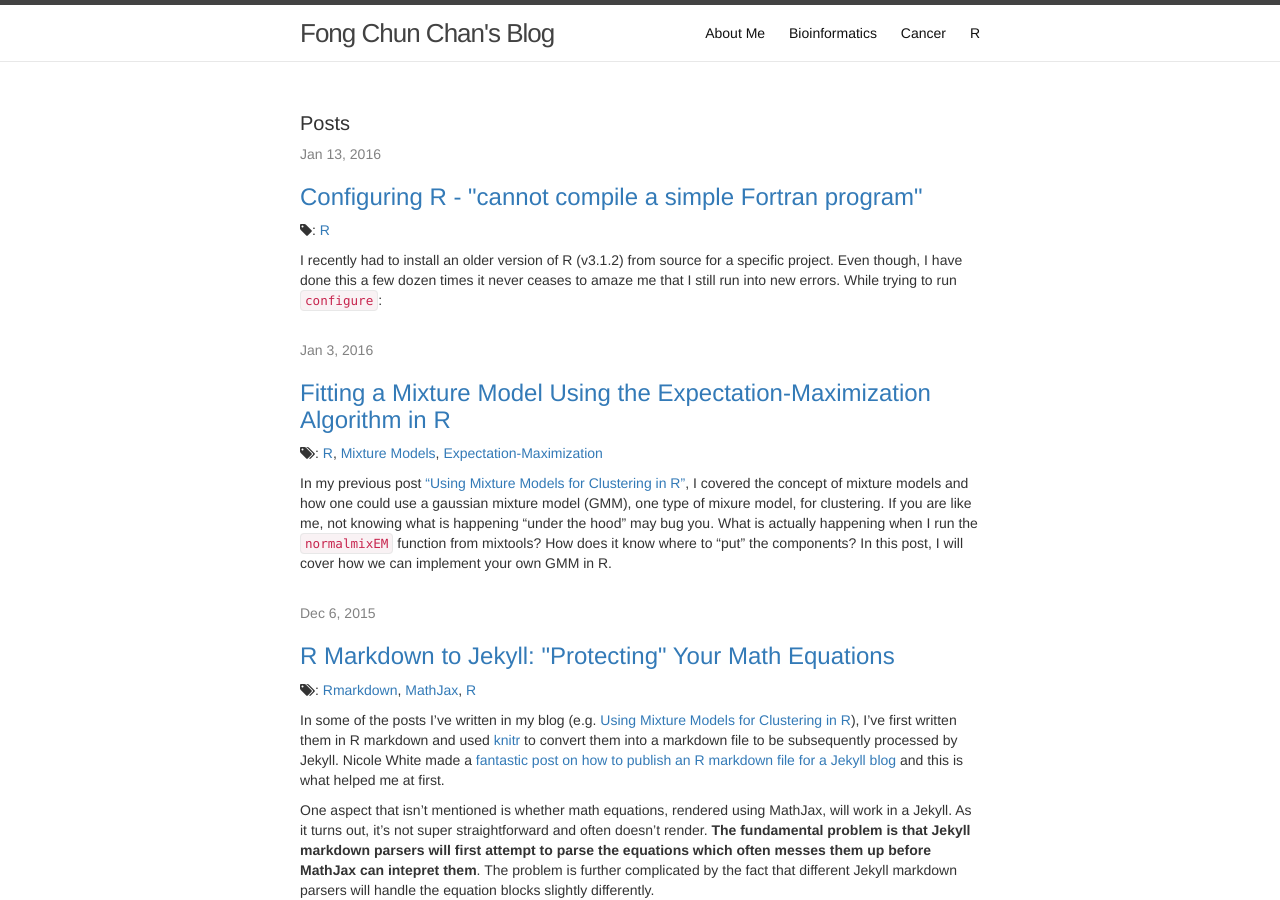
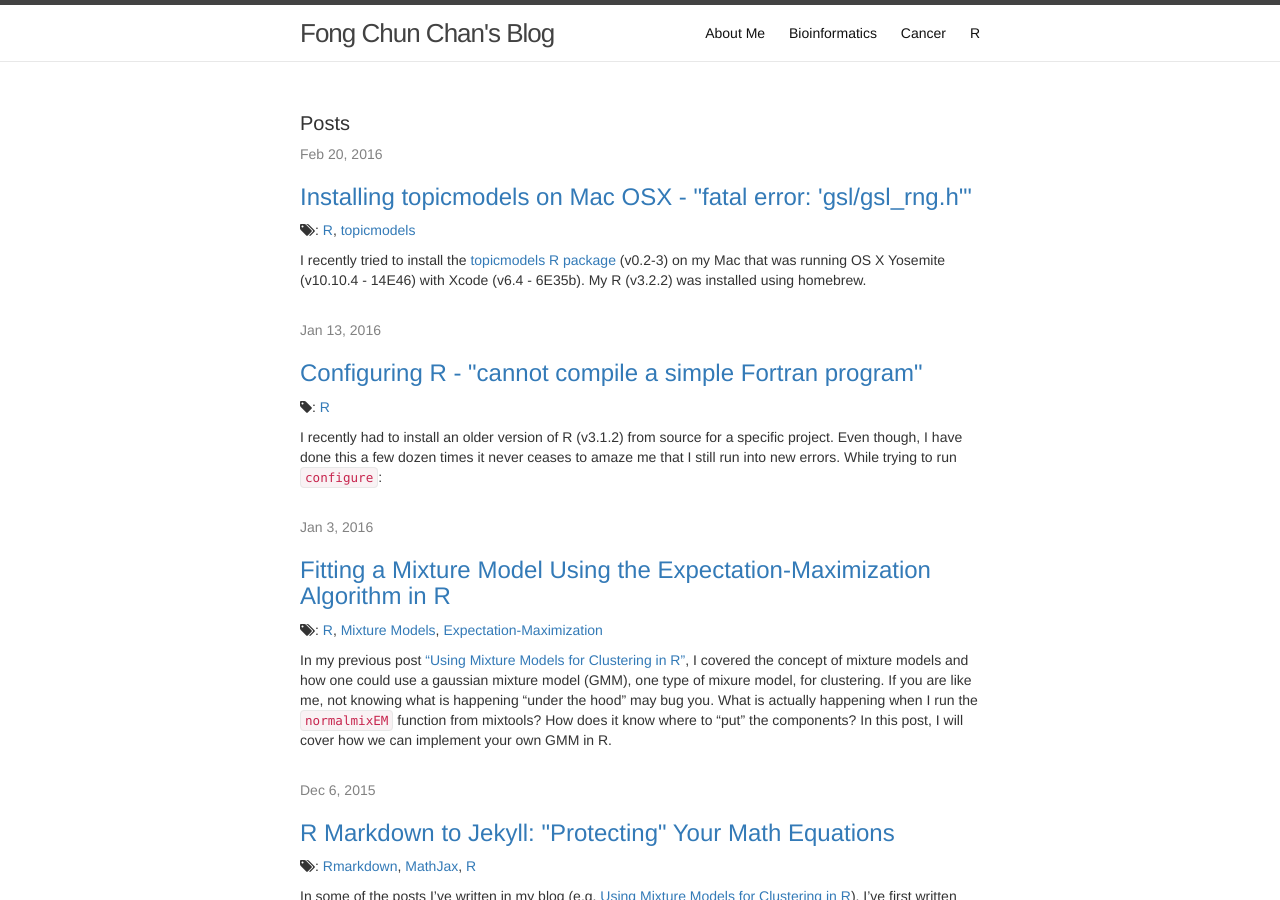
Before and after one commit to tinyheero/tinyheero.github.io, a Jekyll site: the page built from index.html, in a window 1280 px wide and 900 px high. Built offline with Jekyll 4.4.1, drawn with Linux system fonts in a browser that asks for light colours; nearby versions of some CDN libraries; library files that are not in the unit come from our copies.

Commit message:
Adding New Post on topicmodels Installation

```diff
--- a/_data/tags.yml
+++ b/_data/tags.yml
@@ -52,3 +52,6 @@ mathjax:
 EM:
     slug: EM
     name: Expectation-Maximization
+topicmodels:
+    slug: topicmodels
+    name: topicmodels
--- /dev/null
+++ b/_posts/2016-02-20-install-r-topicmodels.md
@@ -0,0 +1,54 @@
+---
+layout: post
+title: "Installing topicmodels on Mac OSX - \"fatal error: 'gsl/gsl_rng.h'\""
+date: 2016-02-20
+tags: [R, topicmodels]
+---
+
+I recently tried to install the [topicmodels R package](https://cran.r-project.org/web/packages/topicmodels/index.html) (v0.2-3) on my Mac that was running OS X Yosemite (v10.10.4 - 14E46) with Xcode (v6.4 - 6E35b). My R (v3.2.2) was installed using homebrew.
+
+I ran the following command in my R console:
+
+~~~r
+install.packages("topicmodels")
+~~~
+
+Only to be met with the following errors:
+
+~~~
+ctm.c:29:10: fatal error: 'gsl/gsl_rng.h' file not found
+#include <gsl/gsl_rng.h>
+         ^
+1 error generated.
+make: *** [ctm.o] Error 1
+fatal error: 'gsl/gsl_rng.h'
+~~~
+
+The topicmodels R package actually depends on the [GNU scientific library (GSL)](http://www.gnu.org/software/gsl/). You can get this using homebrew:
+
+~~~bash
+brew install gsl
+~~~
+
+At the time of this writing, this version was stable 1.16 (bottled). But even after installing this, I still got the same error. After taking a closer look, at the include statements:
+
+~~~
+-I/usr/local/opt/gettext/include -I/usr/local/opt/readline/include -I/usr/local/opt/openssl/include
+~~~
+
+I noticed this wasn't actually including the gsl headers located at `/usr/local/opt/gsl/include`. A post about this exact same problem was made on [stackoverflow](http://stackoverflow.com/questions/24172188/how-can-i-install-topicmodels-package-in-r). The solution was to include the following in `~/.R/Makevars`:
+
+~~~
+PKG_LIBS=-L/usr/local/opt/gettext/lib
+CFLAGS=-I/usr/local/opt/gsl/include
+LDFLAGS=-L/usr/local/opt/gsl/lib -lgsl -lgslcblas
+~~~
+
+More details on what a Makevars file is can be found [here](http://r-pkgs.had.co.nz/src.html):
+
+<blockquote class="blockquote">
+<p>makevars is a make file that overrides the default make file generated by R (which is located at file.path(R.home("etc"), "Makeconf"))</p>
+<small>Hadley Wickham in <cite title="Source Title">R packages</cite></small>
+</blockquote>
+
+How this helps you if you run into the same problem!
```
Also changed, not shown: blog/tag/topicmodels.md (added, +5 -0 lines).
